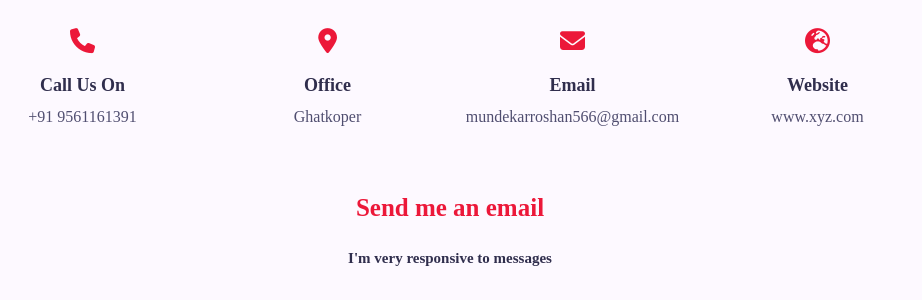
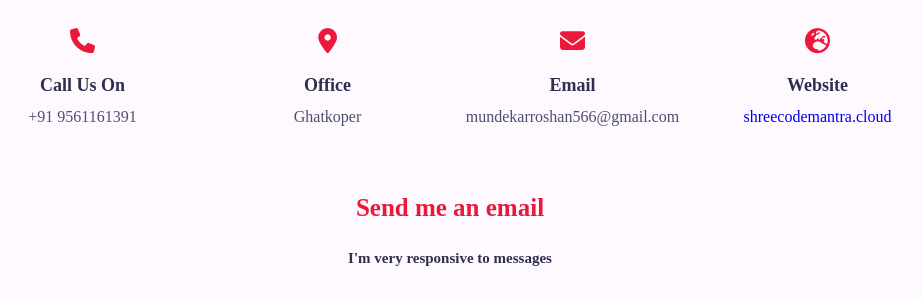
Before and after one commit to RoshanMundekar/portfolio, a Flask app: page / in a window 1280 px wide. Shown: the part 4648-4948 px from the top of the page, without its empty margins (325-1247 px from the left). Run offline with Flask 3, Linux system fonts and the light colour scheme; some libraries are stand-ins or nearby versions; some web fonts are replaced.

Commit message:
Update index.html

```diff
--- a/templates/index.html
+++ b/templates/index.html
@@ -481,11 +481,16 @@
                             <h4>Email</h4>
                             <p>mundekarroshan566@gmail.com</p>
                         </div>
-                        <div class="contact-info-item padd-15">
+                       <div class="contact-info-item padd-15">
                             <div class="icon"><i class="fa fa-globe-europe"></i></div>
                             <h4>Website</h4>
-                            <p>www.xyz.com</p>
+                            <p>
+                                <a href="https://shreecodemantra.cloud/" target="_blank" rel="noopener noreferrer">
+                                    shreecodemantra.cloud
+                                </a>
+                            </p>
                         </div>
+
                     </div>
                     <h3 class="contact-title padd-15">Send me an email</h3>
                     <h4 class="contact-sub-title padd-15">I'm very responsive to messages</h4>
```
